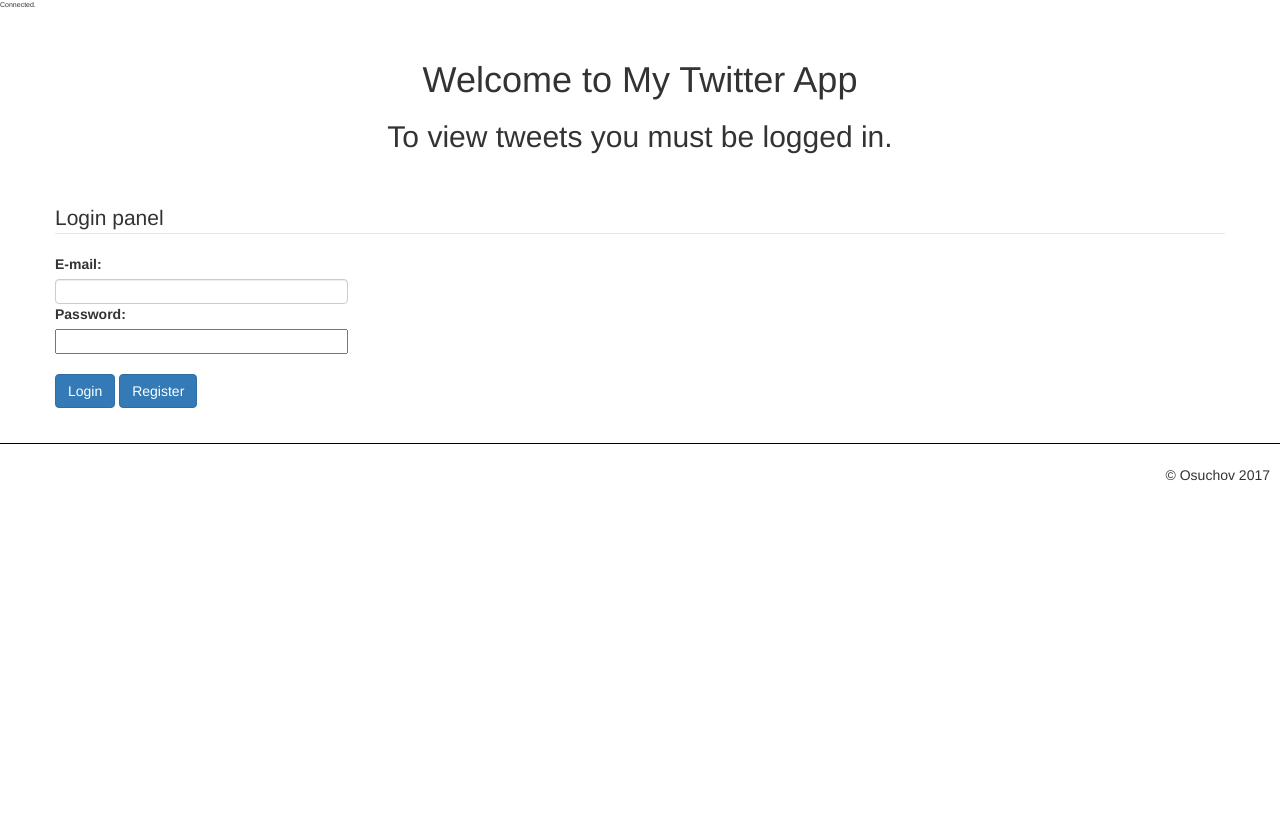
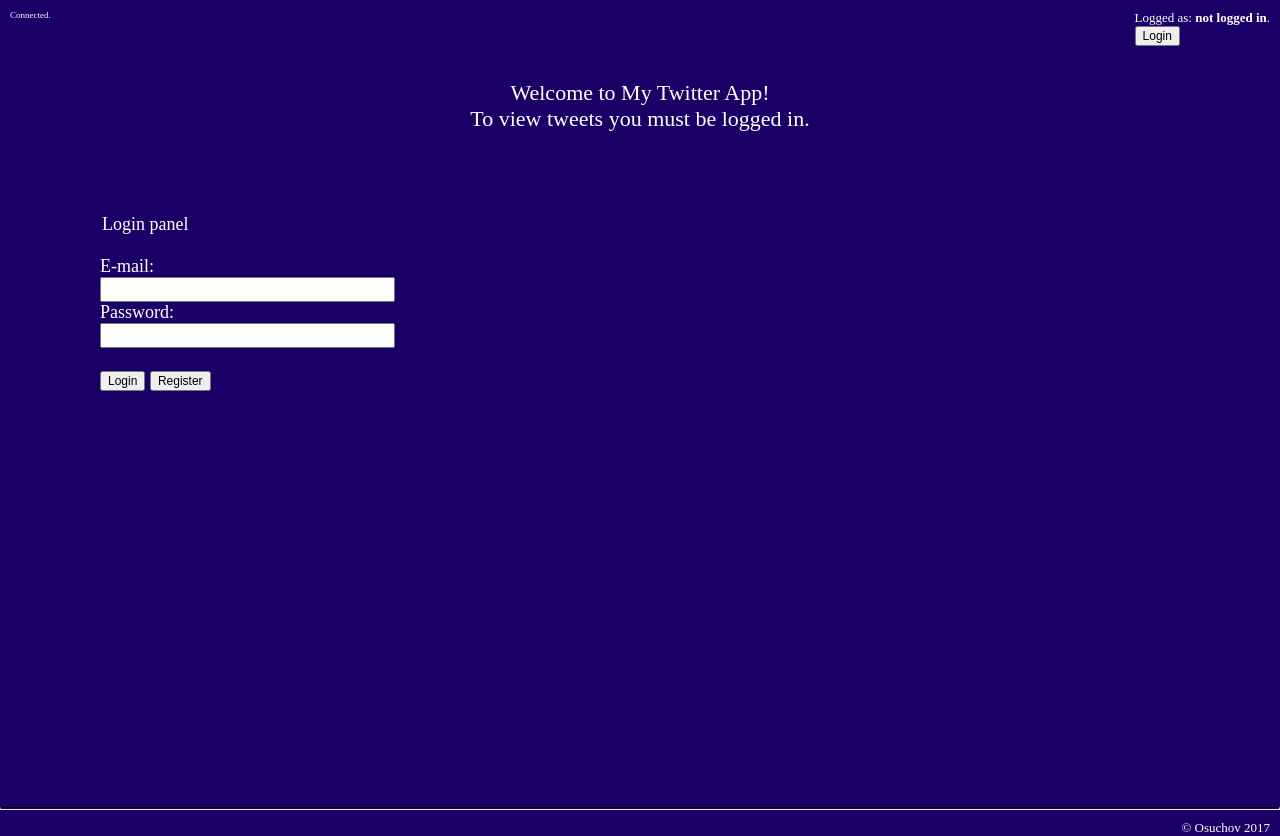
Before and after one commit to Osuchov/Twitter, a PHP site: page / in a window 1280 px wide. Before the commit the page ends 481 px from the top, so only its background shows below. Run offline with PHP 8.4, Linux system fonts and the light colour scheme; a stand-in replaces the project's code that opens the database connection; some libraries are stand-ins or nearby versions.

Commit message:
connection + user class

```diff
--- a/db_conn.php
+++ b/db_conn.php
@@ -1,11 +1,11 @@
 <?php
-$conn = new mysqli (DB_HOST, DB_USER, DB_PASSWORD, DB_NAME);
+$conn = @new mysqli (DB_HOST, DB_USER, DB_PASSWORD, DB_NAME);
 
 if ($conn->connect_error) {
-    die('<p style="font-size: 13">Failed to connect with database.<br>'
-            . 'Error: '.$conn->connect_error.'</p><br>');
+    echo '<div class="noconnection">Failed to connect with database.<br>'
+            . 'Error: '.$conn->connect_error.'</div><br>';
 }
 else {
-    echo '<p style="font-size: 7">Connected.</p><br>';
+    echo '<div class="connection">Connected.</div>';
 }
 ?>
--- a/footer.php
+++ b/footer.php
@@ -1,4 +1,5 @@
-<hr style="height: 1px; border-top: 1px solid black;">
+<div id="footer">
+<hr>
     <div style="text-align: right; margin: 10">&copy; Osuchov 2017</div>
     </body>
 </html>
--- a/header.php
+++ b/header.php
@@ -5,6 +5,19 @@
     <meta name="viewport" content="width=device-width, user-scalable=no, initial-scale=1.0, maximum-scale=1.0, minimum-scale=1.0">
     <meta http-equiv="X-UA-Compatible" content="ie=edge">
     <title>My Twitter Application</title>
-    <link rel="stylesheet" href="https://maxcdn.bootstrapcdn.com/bootstrap/3.3.6/css/bootstrap.min.css">
+    <link rel="stylesheet" href="style.css">
 </head>
 <body>
+
+<?php
+echo '<div class="logged">Logged as: <b>';
+if (!isset($_SESSION['username'])) {
+    echo 'not logged in</b>.<br>';
+    echo '<button type="submit" name="login">Login</button>';
+}
+else {
+    echo $_SESSION['username'].'</b><br>';
+    echo '<button type="submit" name="logout">Logout</button>';
+}
+echo '</div>';
+?>
--- a/index.php
+++ b/index.php
@@ -4,30 +4,25 @@
 
     require_once './db_conn.php';
     require_once './header.php';
-
 //    $newUser = new User();
 //    $newUser->setUsername('newUser');
 //    $newUser->saveToDB($mysqli)
 ?>
-<h1 style="text-align: center">Welcome to My Twitter App</h1>
-<h2 style="text-align: center">To view tweets you must be logged in.</h2>
+<div id="header">Welcome to My Twitter App!<br>
+    To view tweets you must be logged in.</div>
 <br><br>
-<div class="container">
-    <div class="row">
-        <form action="index.php" method="POST" role="form">
-            <legend>Login panel</legend>
-            <div class="form-group">
-                <label for="email">E-mail:</label>
-                <input type="text" style="width: 25%; height: 25px" class="form-control" name="email">
-                <label>Password:</label>
-                <br>
-                <input type="password" style="width: 25%; height: 25px" name="pass">
-                <br><br>
-                <button type="submit" name="login" class="btn btn-primary">Login</button>
-                <button type="submit" name="register" class="btn btn-primary">Register</button>
-            </div>
-        </form>
-    </div>
+<div id="loginpanel">
+    <form action="index.php" method="POST" role="form">
+        <legend>Login panel</legend><br>
+        <div>
+            <label for="email">E-mail:</label><br>
+            <input type="text" name="email"><br>
+            <label>Password:</label><br>
+            <input type="password"name="pass"><br><br>
+            <button type="submit" name="login">Login</button>
+            <button type="submit" name="register">Register</button>
+        </div>
+    </form>
 </div>
 </body>
 
--- /dev/null
+++ b/style.css
@@ -0,0 +1,75 @@
+html, body {
+    background-color: #1a0066;
+    color: white;
+    font-family: "Montserrat", serif;
+    font-size: 13;
+    margin: 0;
+    padding: 0;
+}
+
+body {
+    min-height: 100%;
+    position: relative;
+    padding-bottom: 10;
+}
+
+#header {
+    font-size: 22;
+    text-align: center;
+    padding-top: 80;
+    padding-bottom: 50;
+}
+
+#loginpanel {
+    font-family: "Ubuntu", serif;
+    font-size: 18;
+    text-align: left;
+    padding-left: 100;
+    padding-bottom: 30;
+}
+
+hr {
+    height: 1px;
+    border-top: 1px solid black;
+}
+
+#footer {
+    display: block;
+    position: absolute;
+    right: 0;
+    bottom: 0;
+    left: 0;
+    width: 100%;
+    height: 10px;
+    text-align: right;
+}
+
+input {
+    width: 25%;
+    height: 25px;
+}
+
+button {
+    font-size: 12px;
+}
+
+div.connection {
+    font-size: 9;
+    position: absolute;
+    top: 10;
+    left: 10;
+    text-align: left;
+}
+div.noconnection {
+    font-size: 9;
+    position: absolute;
+    top: 10;
+    left: 10;
+    text-align: left;
+    color: red;
+}
+div.logged {
+    position: absolute;
+    right: 10;
+    top: 10;
+}
```
Also changed, not shown: user.php (+17 -0 lines).
